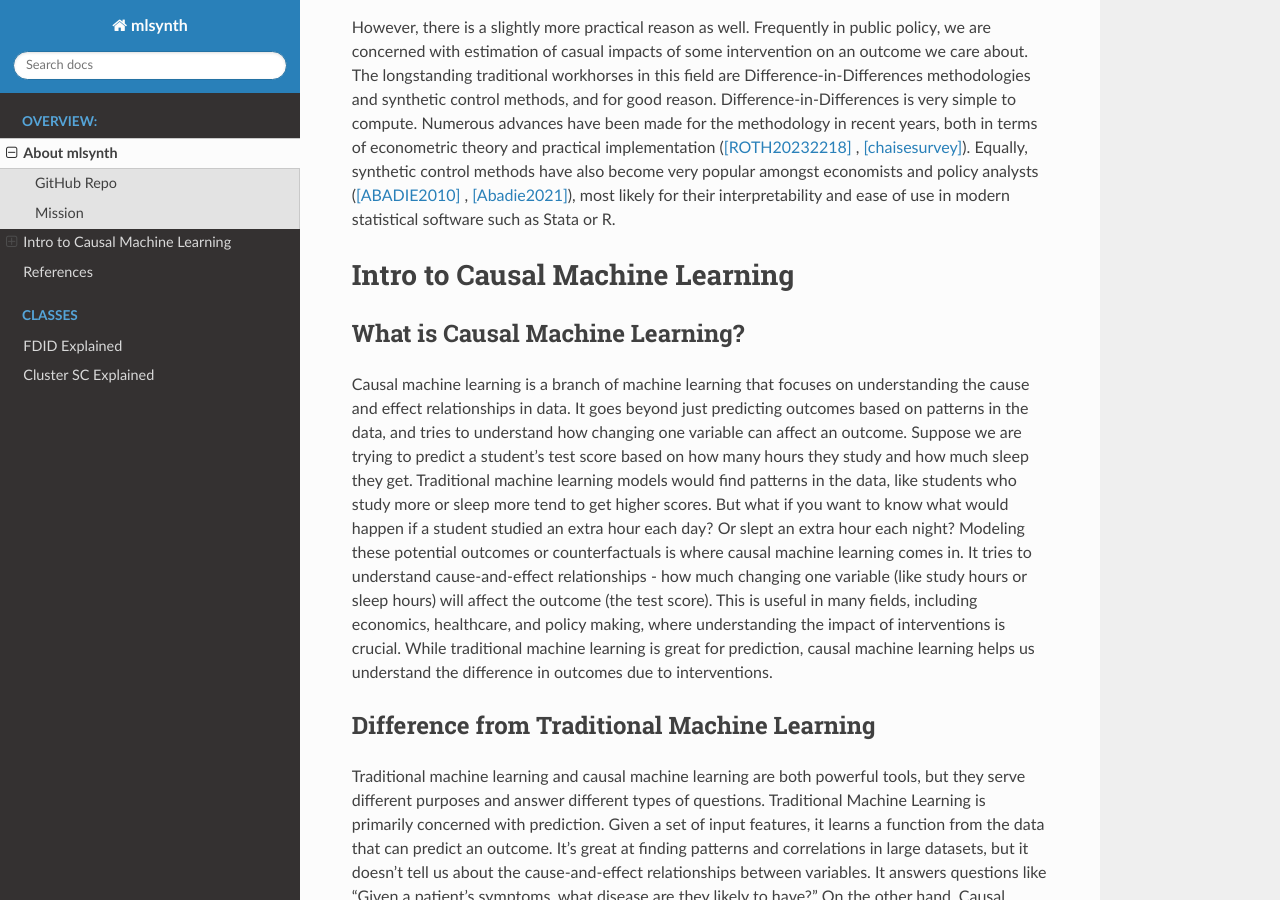
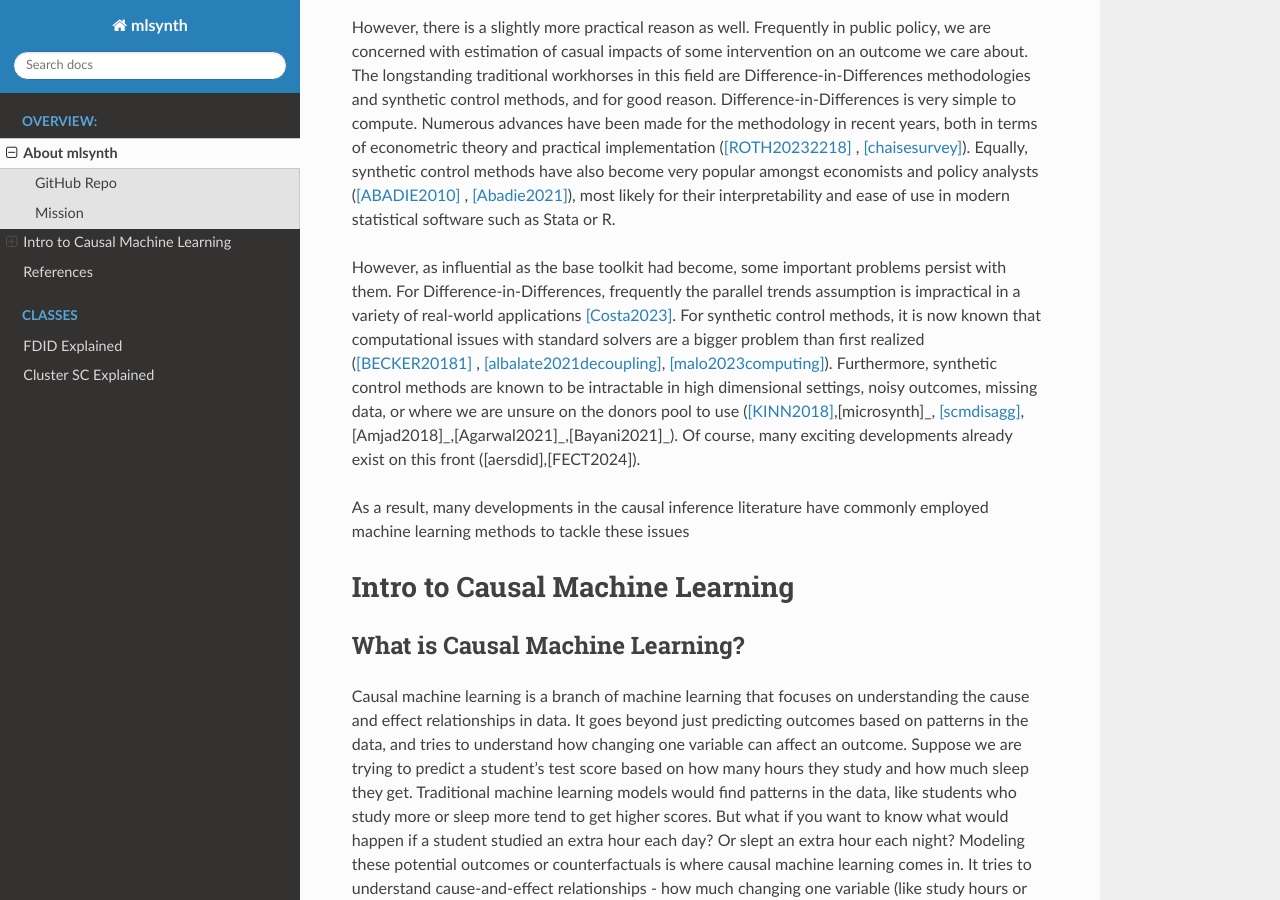
Before and after one commit to jgreathouse9/mlsynth, a Sphinx documentation site: the page built from docs/about.rst, in a window 1280 px wide and 900 px high, scrolled down 571 px. Built offline with Sphinx 7.4.7 and the Read the Docs theme 3.1.0, drawn with Linux system fonts in a browser that asks for light colours; pages that are not in the unit, such as notebooks, are missing from menus.

Commit message:
Update about.rst

```diff
--- a/docs/about.rst
+++ b/docs/about.rst
@@ -16,6 +16,10 @@ The first reason I created this library can be summarized from the CausalML `Cha
     committed to democratizing causal machine learning through accessible, innovative, and well-documented open-source tools that empower data scientists, researchers, and organizations.
 
 However, there is a slightly more practical reason as well. Frequently in public policy, we are concerned with estimation of casual impacts of some intervention on an outcome we care about. The longstanding traditional workhorses in this field are Difference-in-Differences methodologies and synthetic control methods, and for good reason. Difference-in-Differences is very simple to compute. Numerous advances have been made for the methodology in recent years, both in terms of econometric theory and practical implementation ([ROTH20232218]_ , [chaisesurvey]_). Equally, synthetic control methods have also become very popular amongst economists and policy analysts ([ABADIE2010]_ , [Abadie2021]_), most likely for their interpretability and ease of use in modern statistical software such as Stata or R.
+
+However, as influential as the base toolkit had become, some important problems persist with them. For Difference-in-Differences, frequently the parallel trends assumption is impractical in a variety of real-world applications [Costa2023]_. For synthetic control methods, it is now known that computational issues with standard solvers are a bigger problem than first realized ([BECKER20181]_ , [albalate2021decoupling]_, [malo2023computing]_). Furthermore, synthetic control methods are known to be intractable in high dimensional settings, noisy outcomes, missing data, or where we are unsure on the donors pool to use ([KINN2018]_,[microsynth]_, [scmdisagg]_,[Amjad2018]_,[Agarwal2021]_,[Bayani2021]_). Of course, many exciting developments already exist on this front ([aersdid],[FECT2024]).
+
+As a result, many developments in the causal inference literature have commonly employed machine learning methods to tackle these issues
 
 
 
```
